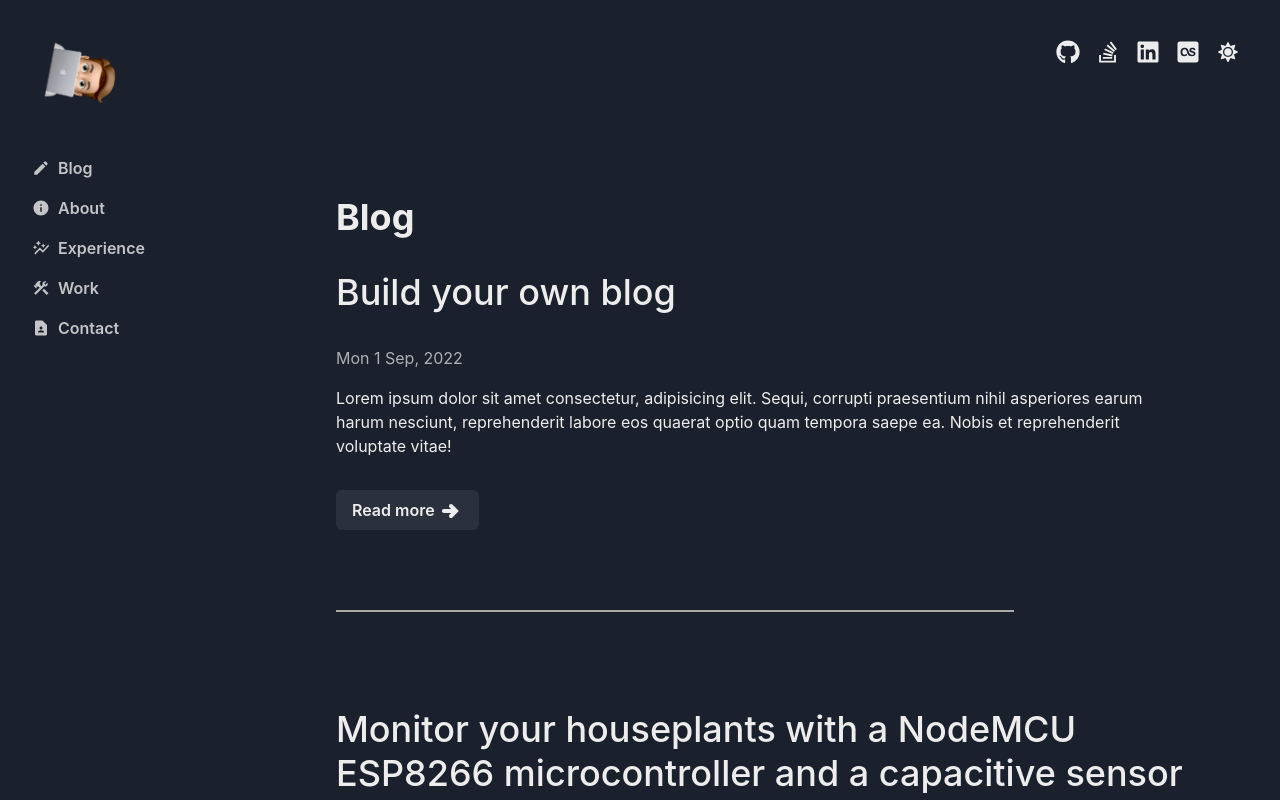
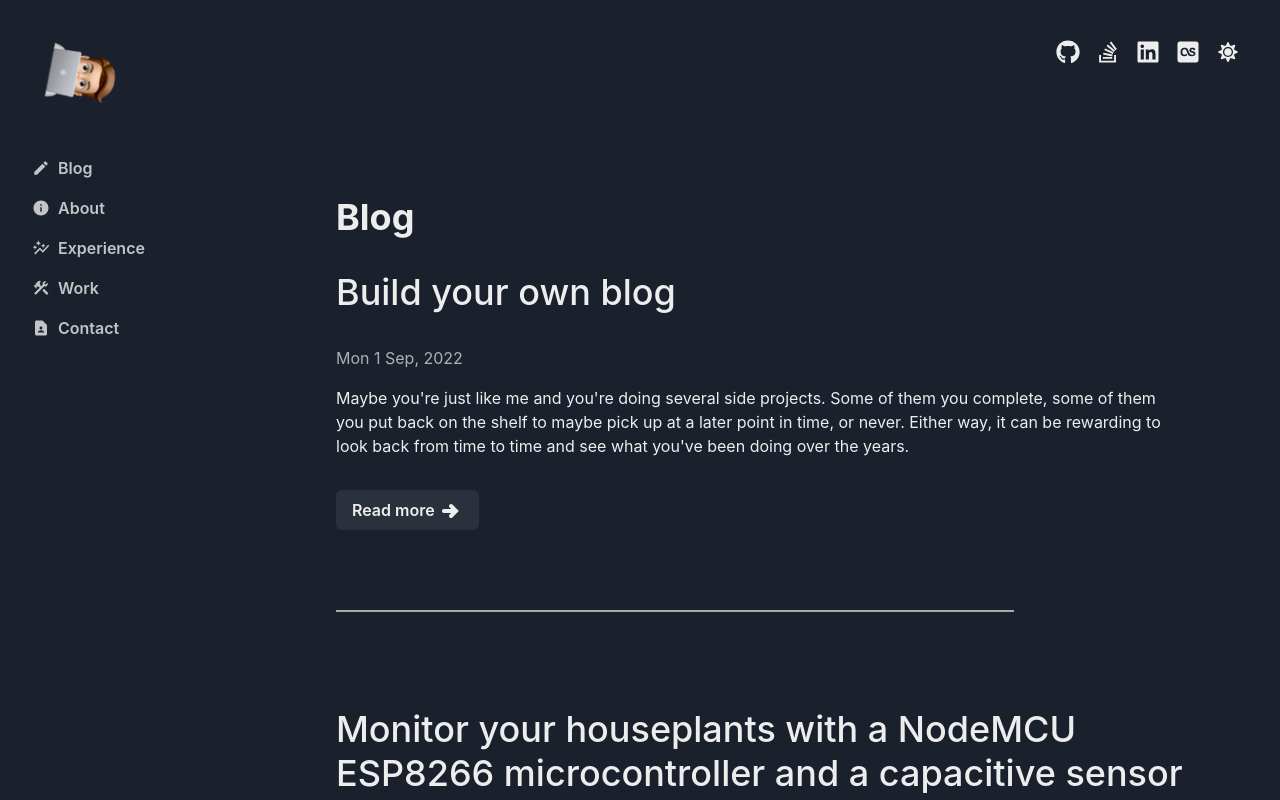
Before and after one commit to danielsteman/vite-blog, a React (Vite) app: page / in a window 1280 px wide. Shown: the top 800 px of the page. Built offline with nearby package versions, Linux system fonts and the light colour scheme.

Commit message:
:speech_balloon: fix(blog): Fix blog preview
fix(blog): Fix blog preview

```diff
--- a/src/routes/Blog.tsx
+++ b/src/routes/Blog.tsx
@@ -16,7 +16,7 @@ const Blog = () => {
       id: 2,
       title: 'Build your own blog',
       date: 'Mon 1 Sep, 2022',
-      text: 'Lorem ipsum dolor sit amet consectetur, adipisicing elit. Sequi, corrupti praesentium nihil asperiores earum harum nesciunt, reprehenderit labore eos quaerat optio quam tempora saepe ea. Nobis et reprehenderit voluptate vitae!',
+      text: 'Maybe you\'re just like me and you\'re doing several side projects. Some of them you complete, some of them you put back on the shelf to maybe pick up at a later point in time, or never. Either way, it can be rewarding to look back from time to time and see what you\'ve been doing over the years.',
     },
   ];
   return (
```
Also changed, not shown: public/content/blog2.md (line endings or trailing spaces).
